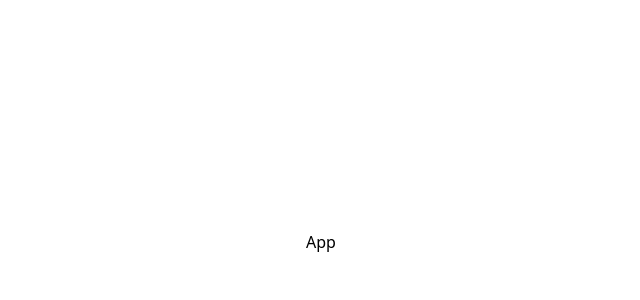
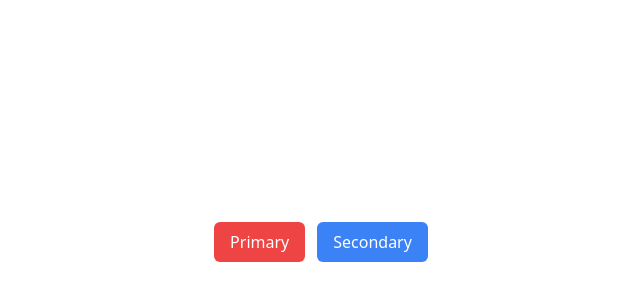
Before and after one commit to ibnucholdun/learn-react, a React (Vite) app: page / in a window 1280 px wide. Shown: the part 158-458 px from the top of the page, without its empty margins (319-959 px from the left). Built offline with nearby package versions, Linux system fonts and the light colour scheme.

Commit message:
Component & Props

```diff
--- a/src/App.jsx
+++ b/src/App.jsx
@@ -1,6 +1,23 @@
+const Button = (props) => {
+  const { children, variant } = props;
+  return (
+    <button
+      className={`h-10 px-4 rounded-md ${variant} text-white`}
+      type="submit"
+    >
+      {children}
+    </button>
+  );
+};
+
 const App = () => {
   return (
-    <div className="flex justify-center min-h-screen items-center">App</div>
+    <div className="flex justify-center min-h-screen items-center">
+      <div className="flex gap-x-3">
+        <Button variant="bg-red-500">Primary</Button>
+        <Button variant="bg-blue-500">Secondary</Button>
+      </div>
+    </div>
   );
 };
 
```
Also changed, not shown: .eslintrc.cjs.
